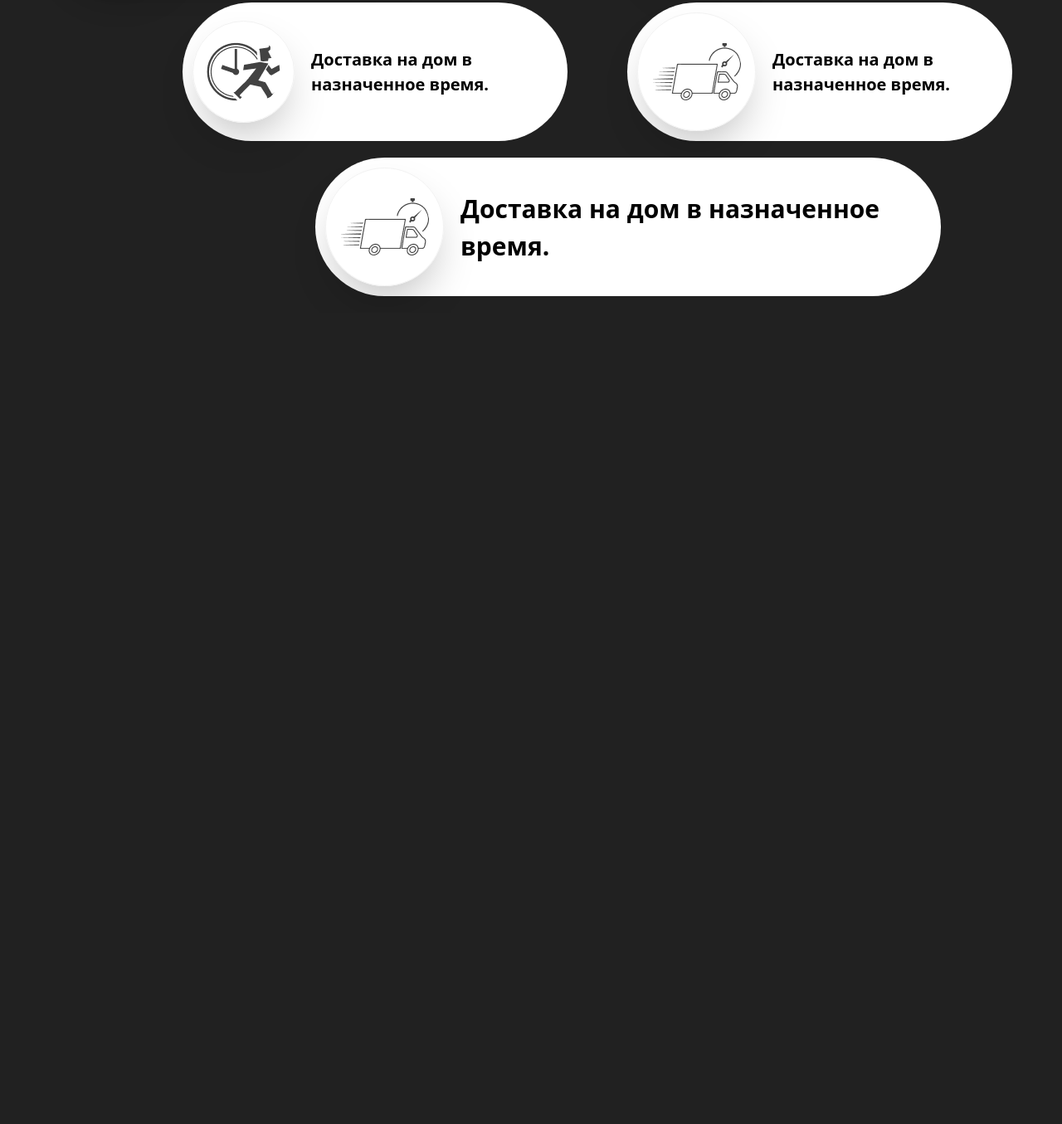
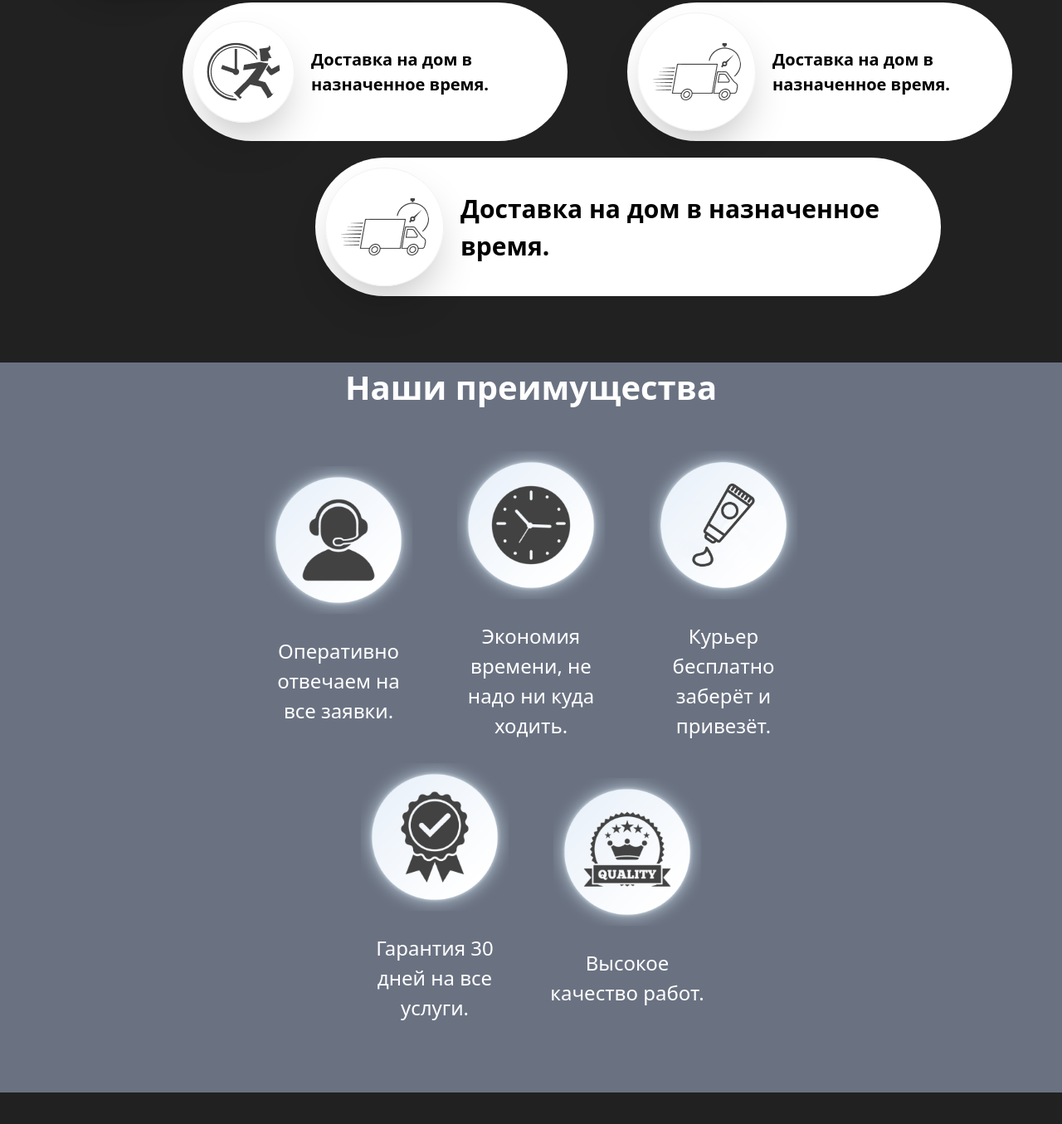
Before and after one commit to Magamed-7/HW-13, a website: page src/page4/index.html in a window 1280 px wide. Shown: the part 2305-3660 px from the top of the page at 83% size. Before the commit the page ends 2682 px from the top, so only its background shows below. Drawn offline with Linux system fonts and the light colour scheme; files whose address does not match are found by name.

Commit message:
fourth section

```diff
--- a/src/page4/index.html
+++ b/src/page4/index.html
@@ -103,6 +103,40 @@
 
             </div>
         </section>
+
+        <!-- Fourth section -->
+        <section class="bg-gray-500 bg-cover bg-center lg:h-[110vh] h-[270vh] max-w-380 m-auto my-15">
+            <h1 class="text-white text-[40px] text-center my-10 font-bold"> Наши преимущества </h1>
+
+            <div class="flex justify-center gap-10 items-center lg:flex-row flex-col">
+                <div class="lg:w-[15%] w-[40%] flex flex-col gap-5">
+                    <img src="../img//1icons.png" alt="">
+                    <p class="text-[24px] text-white text-center"> Оперативно отвечаем на все заявки. </p>
+                </div>
+
+                <div class="lg:w-[15%] w-[40%] flex flex-col gap-5">
+                    <img src="../img//2icons.png" alt="">
+                    <p class="text-[24px] text-white text-center"> Экономия времени, не надо ни куда ходить. </p>
+                </div>
+
+                <div class="lg:w-[15%] w-[40%] flex flex-col gap-5">
+                    <img src="../img//3icons.png" alt="">
+                    <p class="text-[24px] text-white text-center"> Курьер бесплатно заберёт и привезёт. </p>
+                </div>
+            </div>
+
+            <div class="flex justify-center gap-10 items-center lg:flex-row flex-col lg:pt-5 pt-0">
+                <div class="lg:w-[15%] w-[40%] flex flex-col gap-5">
+                    <img src="../img//4icons.png" alt="">
+                    <p class="text-[24px] text-white text-center"> Гарантия 30 дней на все услуги. </p>
+                </div>
+
+                <div class="lg:w-[15%] w-[40%] flex flex-col gap-5">
+                    <img src="../img//5icons.png" alt="">
+                    <p class="text-[24px] text-white text-center"> Высокое качество работ. </p>
+                </div>
+            </div>
+        </section>
     </main>
 </body>
 </html>
```
Also changed, not shown: src/output.css, 1 other file.
